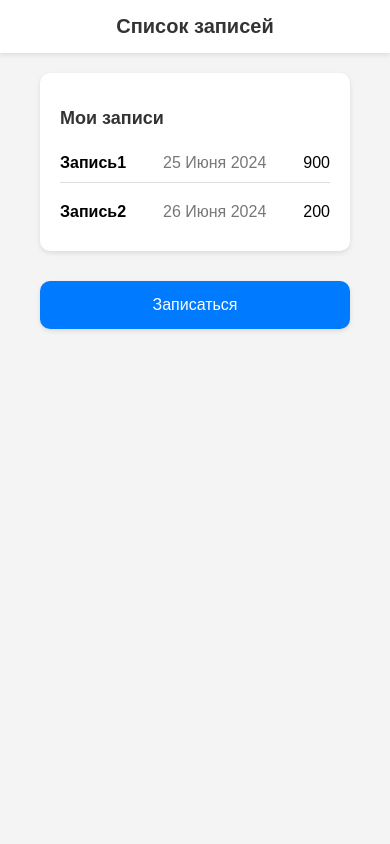
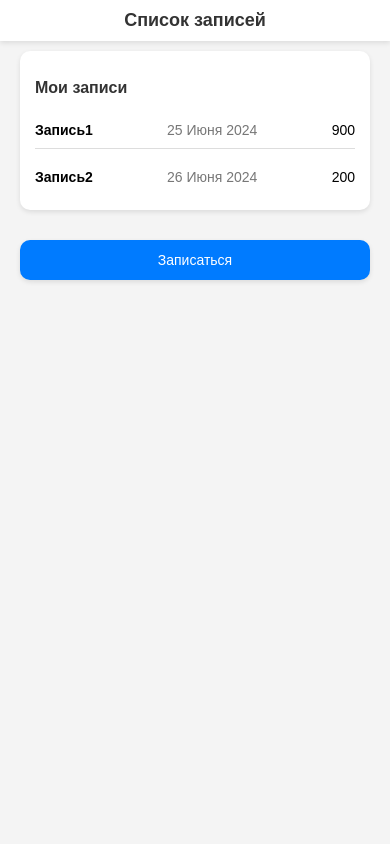
Before and after one commit to dadreu/RequestHandler, a PHP site: page / in a window 390 px wide. Run offline with PHP 8.4, Linux system fonts and the light colour scheme.

Commit message:
Адаптирование под мобильную версию

```diff
--- a/styles.css
+++ b/styles.css
@@ -244,3 +244,58 @@ body {
     color: #fff;
     border-color: #007bff;
 }
+
+/* Медиа-запросы для мобильной версии */
+@media (max-width: 600px) {
+    /* Уменьшаем отступы и размеры для мобильных устройств */
+    .content {
+        padding: 10px;
+        margin: 0 10px;
+    }
+
+    .top-bar {
+        padding: 10px 15px;
+    }
+
+    .top-bar h1 {
+        font-size: 18px;
+    }
+
+    .my-records {
+        padding: 15px;
+    }
+
+    .my-records h2 {
+        font-size: 16px;
+    }
+
+    .record {
+        font-size: 14px;
+    }
+
+    .sign-up-button {
+        padding: 12px 15px;
+        font-size: 14px;
+    }
+
+    /* Адаптация календаря для мобильных устройств */
+    .calendar-header div {
+        font-size: 12px; /* Уменьшаем размер текста дней недели */
+    }
+
+    .calendar-day {
+        padding: 8px; /* Уменьшаем отступы внутри ячеек */
+        font-size: 12px; /* Уменьшаем размер текста */
+    }
+
+    /* Адаптация выбора времени для мобильных устройств */
+    .time-slot {
+        width: calc(50% - 10px); /* Две колонки на мобильных устройствах */
+        font-size: 12px;
+        padding: 8px 12px;
+    }
+
+    .time-group h3 {
+        font-size: 14px;
+    }
+}
```
